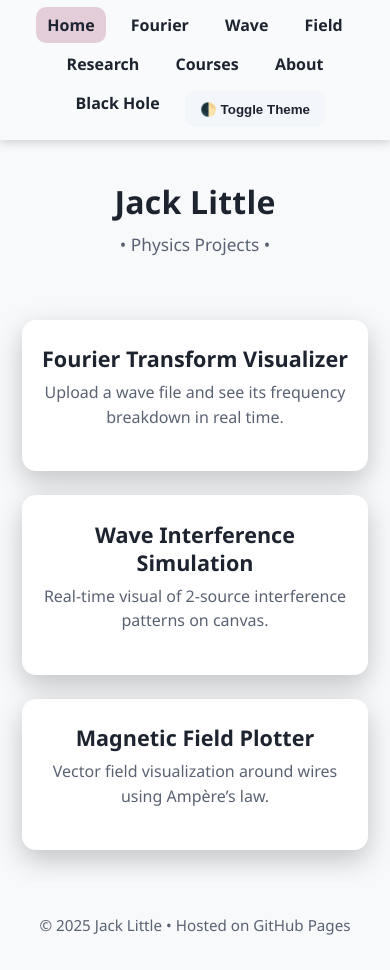
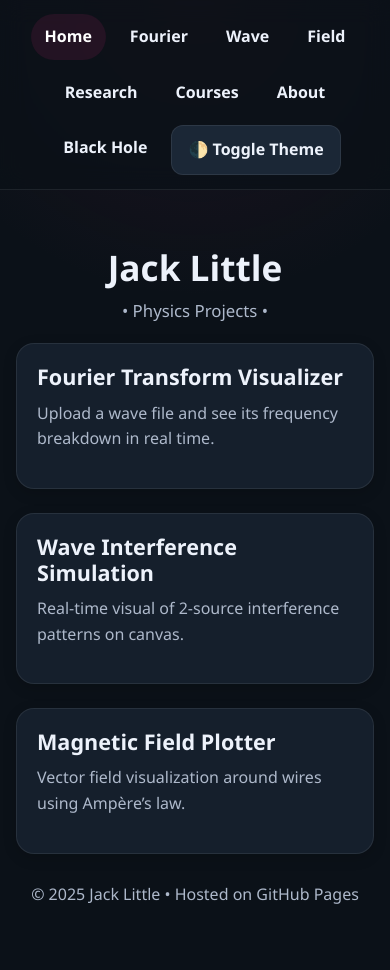
Before and after one commit to jacklittle4/jacklittle4.github.io, a Jekyll site: the page built from index.html, in a window 390 px wide and 970 px high. Built offline with Jekyll 4.4.1, drawn with Linux system fonts in a browser that asks for light colours.

Commit message:
Refactor CSS variables and update styles
Updated CSS variables for theme colors, shadows, and layout. Adjusted styles for various elements including headers, buttons, and containers.

```diff
--- a/css/style.css
+++ b/css/style.css
@@ -1,290 +1,360 @@
 :root{
-  --accent: #860037;
-  --accent-strong: #a00045;
-  --focus: var(--accent);
+  --accent:#8b1e52;
+  --accent-strong:#a81f62;
+  --focus:var(--accent);
 
-  --radius: 14px;
-  --radius-sm: 10px;
-  --shadow-sm: 0 2px 10px rgba(0,0,0,.18);
-  --shadow:    0 10px 28px rgba(0,0,0,.22);
-  --shadow-lg: 0 18px 48px rgba(0,0,0,.28);
+  --bg:#0b1118;
+  --bg-soft:#111925;
+  --surface:#151f2c;
+  --surface-2:#1b2736;
+  --border:rgba(255,255,255,.08);
 
-  --font-sans: 'Segoe UI', system-ui, -apple-system, Roboto, Arial, sans-serif;
-  --font-mono: ui-monospace, SFMono-Regular, Menlo, Monaco, Consolas, "Liberation Mono", monospace;
-  --leading: 1.55;
-  --leading-tight: 1.28;
+  --text:#edf2fb;
+  --muted:#aeb9cb;
+
+  --radius:18px;
+  --radius-sm:12px;
+
+  --shadow-sm:0 4px 14px rgba(0,0,0,.16);
+  --shadow:0 12px 30px rgba(0,0,0,.22);
+  --shadow-lg:0 20px 44px rgba(0,0,0,.28);
+
+  --max-width:1120px;
+  --gap:24px;
+
+  --font-sans:'Segoe UI',system-ui,-apple-system,Roboto,Arial,sans-serif;
+  --font-mono:ui-monospace,SFMono-Regular,Menlo,Monaco,Consolas,"Liberation Mono",monospace;
+  --leading:1.6;
+  --leading-tight:1.2;
 }
 
-@media (prefers-color-scheme: dark) {
-  :root{
-    --page: #0f141b;
-    --surface-0: #151b24;
-    --surface-1: #1a2330;
-    --surface-2: #1f2a3a;
-    --text: #e9edf4;
-    --muted: #b9c2d5;
-    --field: #162030;
-    --field-border: #243247;
-  }
+:root[data-theme="light"],
+body[data-theme="light"]{
+  --bg:#f5f7fb;
+  --bg-soft:#edf2f8;
+  --surface:#ffffff;
+  --surface-2:#f7f9fc;
+  --border:rgba(17,24,39,.08);
+  --text:#1a2433;
+  --muted:#5f6b7c;
 }
 
-@media (prefers-color-scheme: light) {
-  :root{
-    --page: #f7f9fb;
-    --surface-0: #ffffff;
-    --surface-1: #ffffff;
-    --surface-2: #f3f6fa;
-    --text: #1d2430;
-    --muted: #5a6272;
-    --field: #ffffff;
-    --field-border: #d9e1ee;
-  }
+*{box-sizing:border-box;}
+html{scroll-behavior:smooth;}
+body{
+  margin:0;
+  font-family:var(--font-sans);
+  line-height:var(--leading);
+  color:var(--text);
+  background:
+    radial-gradient(circle at top, rgba(139,30,82,.14), transparent 30%),
+    var(--bg);
+  min-height:100vh;
+  -webkit-font-smoothing:antialiased;
+  -moz-osx-font-smoothing:grayscale;
 }
-
-:root[data-theme="dark"],
-body[data-theme="dark"]{
-  --page: #0f141b;
-  --surface-0: #151b24;
-  --surface-1: #1a2330;
-  --surface-2: #1f2a3a;
-  --text: #e9edf4;
-  --muted: #b9c2d5;
-  --field: #162030;
-  --field-border: #243247;
-}
-:root[data-theme="light"],
-body[data-theme="light"]{
-  --page: #f7f9fb;
-  --surface-0: #ffffff;
-  --surface-1: #ffffff;
-  --surface-2: #f3f6fa;
-  --text: #1d2430;
-  --muted: #5a6272;
-  --field: #ffffff;
-  --field-border: #d9e1ee;
-}
-
-*{ box-sizing: border-box; }
-html, body{ height:100%; }
-html{ scroll-behavior: smooth; }
-@media (prefers-reduced-motion: reduce){ html{ scroll-behavior: auto; } }
-
-body{
-  margin:0; padding:0;
-  font-family: var(--font-sans);
-  color: var(--text);
-  background: var(--page);
-  line-height: var(--leading);
-  -webkit-font-smoothing: antialiased;
-  -moz-osx-font-smoothing: grayscale;
-  display:flex; flex-direction:column; min-height:100dvh;
-}
-main{ flex:1; display:block; }
-::selection{ background: color-mix(in srgb, var(--accent) 30%, transparent); color:#fff; }
-
-*::-webkit-scrollbar{ width:10px; height:10px; }
-*::-webkit-scrollbar-thumb{
-  background: color-mix(in srgb, var(--text) 12%, transparent);
-  border-radius:999px; border:2px solid var(--page);
-}
+main{flex:1;}
+img{max-width:100%;display:block;}
+::selection{background:color-mix(in srgb, var(--accent) 30%, transparent);color:#fff;}
 
 h1,h2,h3,h4{
-  margin:0 0 .6rem 0;
-  line-height: var(--leading-tight);
-  color: var(--text);
+  margin:0 0 .65rem;
+  color:var(--text);
+  line-height:var(--leading-tight);
 }
-h1{ font-size: clamp(2rem, 4vw, 2.6rem); letter-spacing:.2px; }
-h2{ font-size: clamp(1.35rem, 2.3vw, 1.55rem); }
-h3{ font-size: clamp(1.12rem, 1.8vw, 1.24rem); }
-p{ margin:0 0 1rem 0; color: var(--muted); }
-a{ color: var(--accent); text-decoration: none; }
-a:hover{ text-decoration: underline; }
+h1{font-size:clamp(2.2rem,4vw,3.2rem);}
+h2{font-size:clamp(1.35rem,2vw,1.7rem);}
+h3{font-size:clamp(1.05rem,1.6vw,1.2rem);}
+p{margin:0 0 1rem;color:var(--muted);}
+a{color:var(--accent);text-decoration:none;}
+a:hover{text-decoration:underline;}
 
-header h1,
-.section > h1,
-.section .page-title,
-.container > h1.page-title,
-.page-title{ text-align: center; }
-
-code,kbd,samp{
-  font-family: var(--font-mono);
-  background: color-mix(in srgb, var(--page) 80%, #0f1522 20%);
-  color:#dbe7ff;
-  border:1px solid color-mix(in srgb, var(--text) 14%, transparent);
-  padding:.15rem .35rem; border-radius:6px; font-size:.95em;
-}
-pre{
-  margin:1rem 0;
-  background: color-mix(in srgb, var(--page) 80%, #0f1522 20%);
-  color:#dbe7ff;
-  border:1px solid color-mix(in srgb, var(--text) 14%, transparent);
-  padding:1rem; border-radius:var(--radius); overflow:auto;
-}
-
-table{ width:100%; border-collapse:collapse; margin:1rem 0; }
-th,td{ padding:.7rem .8rem; border-bottom:1px solid color-mix(in srgb, var(--text) 10%, transparent); }
-th{ text-align:left; color: var(--text); }
-
-.container{ max-width:1120px; margin:0 auto; padding:0 22px; }
-
-.section{
-  background: var(--page);
-  padding: 2.2rem 0;
-  box-shadow: none;
-  border: 0 !important;
-}
-.section + .section{ margin-top: 0; }
-
-.section--band{
-  background: var(--surface-0);
-  box-shadow: var(--shadow-sm);
-  border: 0 !important;
-}
-
-header, .navbar, footer, .section, .courses{
-  border: 0 !important;
-  background-image: none !important;
-  box-shadow: none;
+.container{
+  width:min(var(--max-width), calc(100% - 32px));
+  margin:0 auto;
 }
 
 header{
-  background: var(--page);
-  padding: 2.6rem 0 1.8rem;
-  text-align: center;
+  padding:72px 0 28px;
+  text-align:center;
 }
-header p{ font-size:1.08rem; max-width:70ch; margin:.35rem auto 0; color: var(--muted); }
+header p{
+  max-width:720px;
+  margin:0 auto;
+  font-size:1.05rem;
+}
 
 .navbar{
-  position: sticky; top: 0; z-index: 50;
-  background: color-mix(in srgb, var(--page) 88%, var(--surface-0) 12%);
-  -webkit-backdrop-filter: blur(8px);
-  backdrop-filter: blur(8px);
-  padding: .85rem 1.2rem;
-  box-shadow: var(--shadow-sm);
+  position:sticky;
+  top:0;
+  z-index:100;
+  background:rgba(11,17,24,.78);
+  backdrop-filter:blur(12px);
+  border-bottom:1px solid var(--border);
+}
+:root[data-theme="light"] .navbar,
+body[data-theme="light"] .navbar{
+  background:rgba(245,247,251,.82);
 }
 .navbar ul{
-  list-style:none; display:flex; flex-wrap:wrap; justify-content:center;
-  gap:.9rem; margin:0; padding:0;
+  list-style:none;
+  margin:0;
+  padding:14px 0;
+  display:flex;
+  justify-content:center;
+  flex-wrap:wrap;
+  gap:10px;
 }
-.navbar li a{
-  color: var(--text); font-weight:600; font-size:1rem;
-  padding:.42rem .68rem; border-radius: var(--radius-sm);
-  transition: transform .12s ease, background .12s ease, color .12s ease;
+.navbar a{
+  display:inline-flex;
+  align-items:center;
+  padding:10px 14px;
+  border-radius:999px;
+  color:var(--text);
+  font-weight:600;
+  transition:.18s ease;
 }
-.navbar li a:hover{
-  background: var(--accent); color:#fff; transform: translateY(-1px);
-}
-.navbar li a.is-active,
-.navbar li a.active{
-  background: color-mix(in srgb, var(--accent) 18%, transparent);
+.navbar a:hover,
+.navbar a.active,
+.navbar a.is-active{
+  background:color-mix(in srgb, var(--accent) 18%, transparent);
+  color:#fff;
+  text-decoration:none;
 }
 
-.card, .panel, .upload-section, .right-column, .box, .category{
-  background: var(--surface-1);
-  border: none;
-  border-radius: var(--radius);
-  box-shadow: var(--shadow);
-  color: var(--text);
+.section{
+  padding:28px 0;
 }
-.card{ padding:1.4rem; }
-.panel{ padding:1.25rem; }
+.section:first-of-type{
+  padding-top:12px;
+}
+
+.page-hero{
+  width:min(var(--max-width), calc(100% - 32px));
+  margin:0 auto 28px;
+  padding:34px;
+  border-radius:calc(var(--radius) + 4px);
+  background:linear-gradient(180deg, rgba(255,255,255,.04), rgba(255,255,255,.02));
+  border:1px solid var(--border);
+  box-shadow:var(--shadow);
+  text-align:center;
+}
+.page-hero .eyebrow{
+  color:var(--accent);
+  text-transform:uppercase;
+  letter-spacing:.08em;
+  font-size:.82rem;
+  font-weight:700;
+  margin-bottom:10px;
+}
+.page-intro{
+  max-width:760px;
+  margin:0 auto;
+}
+
+.content-grid,
+.projects,
+.result-wrapper{
+  width:min(var(--max-width), calc(100% - 32px));
+  margin:0 auto;
+  display:grid;
+  gap:var(--gap);
+}
+
+.two-column{
+  grid-template-columns:1fr 1fr;
+  align-items:stretch;
+}
+
+.card,
+.panel,
+.project-card,
+.category,
+.upload-section,
+.right-column,
+.left-column > *{
+  background:var(--surface);
+  border:1px solid var(--border);
+  border-radius:var(--radius);
+  box-shadow:var(--shadow-sm);
+}
+
+.card,
+.panel,
+.project-card,
+.category,
+.right-column,
+.left-column > *{
+  padding:24px;
+}
+
 .upload-section{
-  padding:2rem; text-align:center; max-width:640px; margin:2rem auto;
-  transition: transform .12s ease, box-shadow .12s ease;
+  width:min(760px, calc(100% - 32px));
+  margin:0 auto;
+  padding:28px;
+  text-align:center;
 }
-.upload-section:hover{ box-shadow: var(--shadow-lg); transform: translateY(-2px); }
-.right-column, .box{ padding:1.2rem; }
 
-.result-wrapper{
-  display:flex; gap:2rem; align-items:stretch;
-  margin:2rem auto; max-width:1200px; padding:0 22px;
+.plot-card,
+.info-card,
+.control-card{
+  min-height:100%;
 }
-.left-column{ display:flex; flex-direction:column; gap:1.2rem; flex:1; }
-.right-column{ flex:1; }
 
 .projects{
-  display:grid; grid-template-columns: repeat(auto-fit, minmax(280px, 1fr));
-  gap:1.5rem; padding:2rem 22px; max-width:1120px; margin:0 auto;
+  grid-template-columns:repeat(auto-fit, minmax(280px, 1fr));
 }
 .project-card{
-  background: var(--surface-1); border:none; border-radius:var(--radius);
-  padding:1.6rem 1.2rem; text-align:center;
-  display:flex; flex-direction:column; justify-content:center;
-  box-shadow: var(--shadow);
-  transition: transform .12s ease, box-shadow .12s ease;
+  transition:transform .18s ease, box-shadow .18s ease, border-color .18s ease;
 }
-.project-card:hover{ transform: translateY(-4px); box-shadow: var(--shadow-lg); }
-.project-card h2{ margin-bottom:.45rem; }
-.project-card p{ font-size:1rem; }
-.project-media{ aspect-ratio:16/9; width:100%; object-fit:cover; border-radius:12px; margin-bottom:.8rem; }
-
-input[type="text"], input[type="email"], input[type="number"], input[type="file"],
-textarea, select{
+.project-card:hover{
+  transform:translateY(-4px);
+  box-shadow:var(--shadow-lg);
+  border-color:color-mix(in srgb, var(--accent) 30%, var(--border));
+}
+.project-media{
   width:100%;
-  background: var(--field); color: var(--text);
-  border: 1px solid var(--field-border);
-  border-radius: var(--radius-sm);
-  padding:.65rem .8rem; font-size:1rem;
-}
-label{ color: var(--text); display:inline-block; margin-bottom:.35rem; }
-
-.btn, .btn-accent, .upload-section button{
-  display:inline-flex; align-items:center; justify-content:center; gap:.45rem;
-  cursor:pointer; border:1px solid transparent; border-radius: var(--radius-sm);
-  padding:.6rem .9rem; font-weight:700; text-decoration:none;
-  transition: transform .12s ease, box-shadow .15s ease, background .12s ease, color .12s ease;
-}
-.btn{ background: var(--surface-2); color: var(--text); }
-.btn:hover{ transform: translateY(-1px); box-shadow: var(--shadow-sm); }
-.btn-accent, .upload-section button{ background: var(--accent); color:#fff; border:none; }
-.btn-accent:hover{ transform: translateY(-1px); box-shadow: 0 10px 28px color-mix(in srgb, var(--accent) 30%, transparent); }
-
-a:focus-visible, button:focus-visible, select:focus-visible, input:focus-visible, textarea:focus-visible{
-  outline: 2px solid var(--focus); outline-offset: 2px;
+  aspect-ratio:16/9;
+  object-fit:cover;
+  border-radius:14px;
+  margin-bottom:14px;
 }
 
 .courses{
-  max-width:960px; margin:0 auto; display:grid; gap:1.25rem;
-  padding:2rem 1.25rem; background: var(--page); border:0 !important;
+  width:min(960px, calc(100% - 32px));
+  margin:0 auto;
+  display:grid;
+  gap:20px;
+  padding:0;
 }
-.category{ padding:1rem 1.25rem; }
-.category h2{ margin:0 0 .5rem 0; font-size:1.15rem; letter-spacing:.3px; }
-.course-list{ list-style:none; padding:0; margin:0; display:grid; gap:.45rem; }
-.course-list li{ display:flex; align-items:baseline; gap:.5rem; line-height:1.45; }
-.code{ font-weight:700; white-space:nowrap; font-variant-numeric:tabular-nums; }
-.name{ font-weight:600; }
-.desc{ color: var(--muted); }
-.sep::before{ content:"•"; opacity:.6; margin:0 .35rem; }
+.category h2{margin-bottom:10px;}
+.course-list{
+  list-style:none;
+  margin:0;
+  padding:0;
+  display:grid;
+  gap:10px;
+}
+.course-list li{
+  display:flex;
+  flex-wrap:wrap;
+  gap:.45rem;
+}
+.code{font-weight:700;}
+.name{font-weight:600;}
+.desc{color:var(--muted);}
+.sep::before{content:"•";opacity:.5;margin:0 .25rem;}
 
-.tag{
-  font-size:.8rem; padding:.12rem .45rem; border-radius:999px;
-  border:1px solid color-mix(in srgb, var(--text) 14%, transparent);
-  color: var(--muted); background: transparent;
+input[type="text"],
+input[type="email"],
+input[type="number"],
+input[type="file"],
+textarea,
+select{
+  width:100%;
+  padding:12px 14px;
+  border-radius:var(--radius-sm);
+  border:1px solid var(--border);
+  background:var(--surface-2);
+  color:var(--text);
+  font:inherit;
 }
-.upcoming{ background: color-mix(in srgb, var(--accent) 12%, transparent); }
+label{
+  display:block;
+  margin-bottom:8px;
+  color:var(--text);
+  font-weight:600;
+}
 
-.graph-box img{ width:100%; display:block; margin:auto; }
-figure{ margin:0; }
-figcaption{ font-size:.95rem; color: var(--muted); margin-top:.35rem; }
+.btn,
+.btn-accent,
+button{
+  display:inline-flex;
+  align-items:center;
+  justify-content:center;
+  gap:.45rem;
+  padding:11px 16px;
+  border-radius:var(--radius-sm);
+  border:1px solid transparent;
+  font:inherit;
+  font-weight:700;
+  cursor:pointer;
+  transition:.18s ease;
+}
+.btn{
+  background:var(--surface-2);
+  color:var(--text);
+  border-color:var(--border);
+}
+.btn-accent,
+button{
+  background:var(--accent);
+  color:#fff;
+}
+.btn:hover,
+.btn-accent:hover,
+button:hover{
+  transform:translateY(-1px);
+  box-shadow:var(--shadow-sm);
+}
+.btn-accent:hover,
+button:hover{
+  background:var(--accent-strong);
+}
 
-.canvas-stage, #bh-root{
-  width:100%; height:72vh; min-height:420px;
-  background: color-mix(in srgb, var(--page) 80%, #0a0f18 20%);
-  border:none; border-radius: var(--radius);
-  box-shadow: var(--shadow);
-  position:relative; overflow:hidden;
+.canvas-stage,
+#bh-root,
+#fieldCanvas{
+  width:100%;
+  min-height:420px;
+  border-radius:16px;
+  background:linear-gradient(180deg, rgba(255,255,255,.03), rgba(255,255,255,.01));
+  border:1px solid var(--border);
 }
-.canvas-stage .tag, #bh-root .tag{ position:absolute; right:.6rem; bottom:.5rem; color:#9aa0ac; font-size:11px; }
 
+code,kbd,samp,pre{
+  font-family:var(--font-mono);
+}
+pre{
+  padding:16px;
+  border-radius:var(--radius);
+  background:#0e1520;
+  color:#dce7ff;
+  overflow:auto;
+}
 
 footer{
-  text-align:center; font-size:.95rem; padding:2rem 0;
-  color: var(--muted); background: var(--page);
-  box-shadow: none; border:0 !important;
+  text-align:center;
+  color:var(--muted);
+  padding:28px 0 40px;
 }
 
+a:focus-visible,
+button:focus-visible,
+input:focus-visible,
+textarea:focus-visible,
+select:focus-visible{
+  outline:2px solid var(--focus);
+  outline-offset:2px;
+}
 
 @media (max-width: 900px){
-  .result-wrapper{ flex-direction: column; }
-  .navbar{ padding: .8rem 1rem; }
+  .two-column{
+    grid-template-columns:1fr;
+  }
+
+  header{
+    padding:56px 0 18px;
+  }
+
+  .page-hero,
+  .card,
+  .panel,
+  .project-card,
+  .category,
+  .upload-section,
+  .right-column,
+  .left-column > *{
+    padding:20px;
+  }
 }
```
